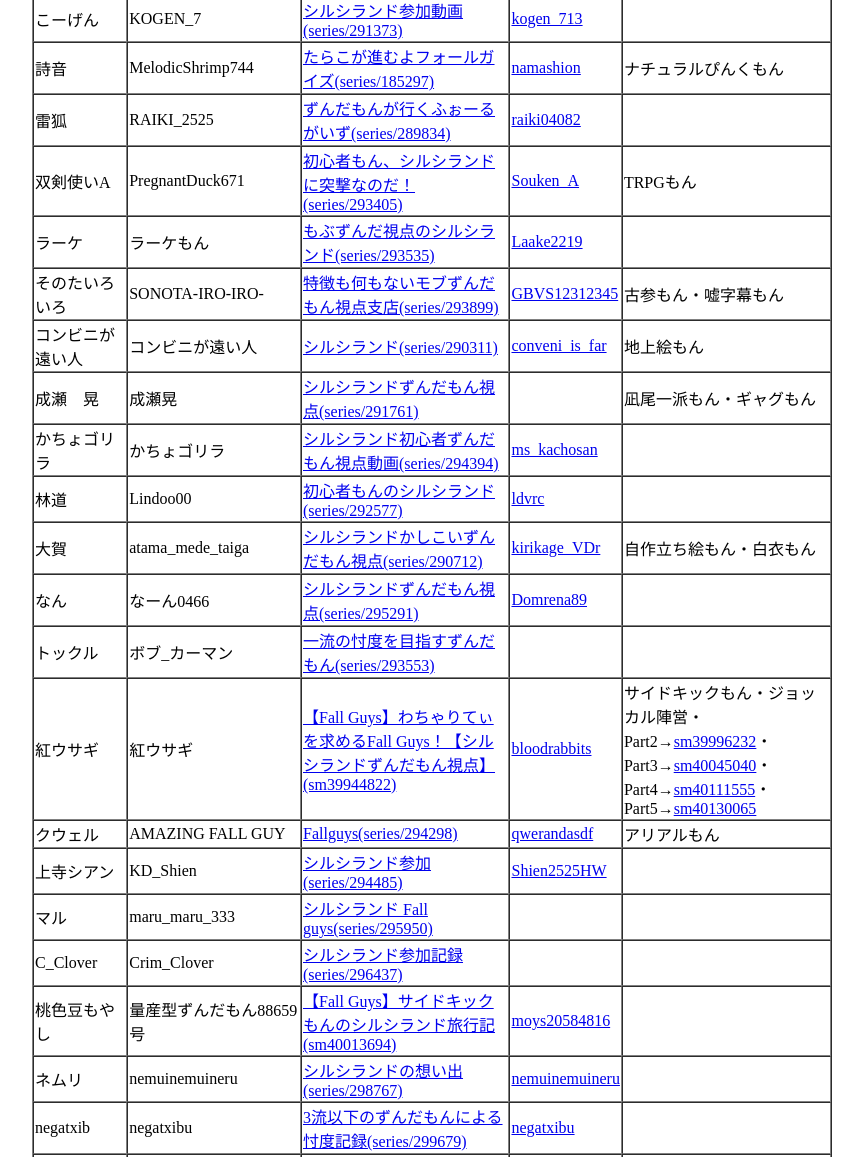
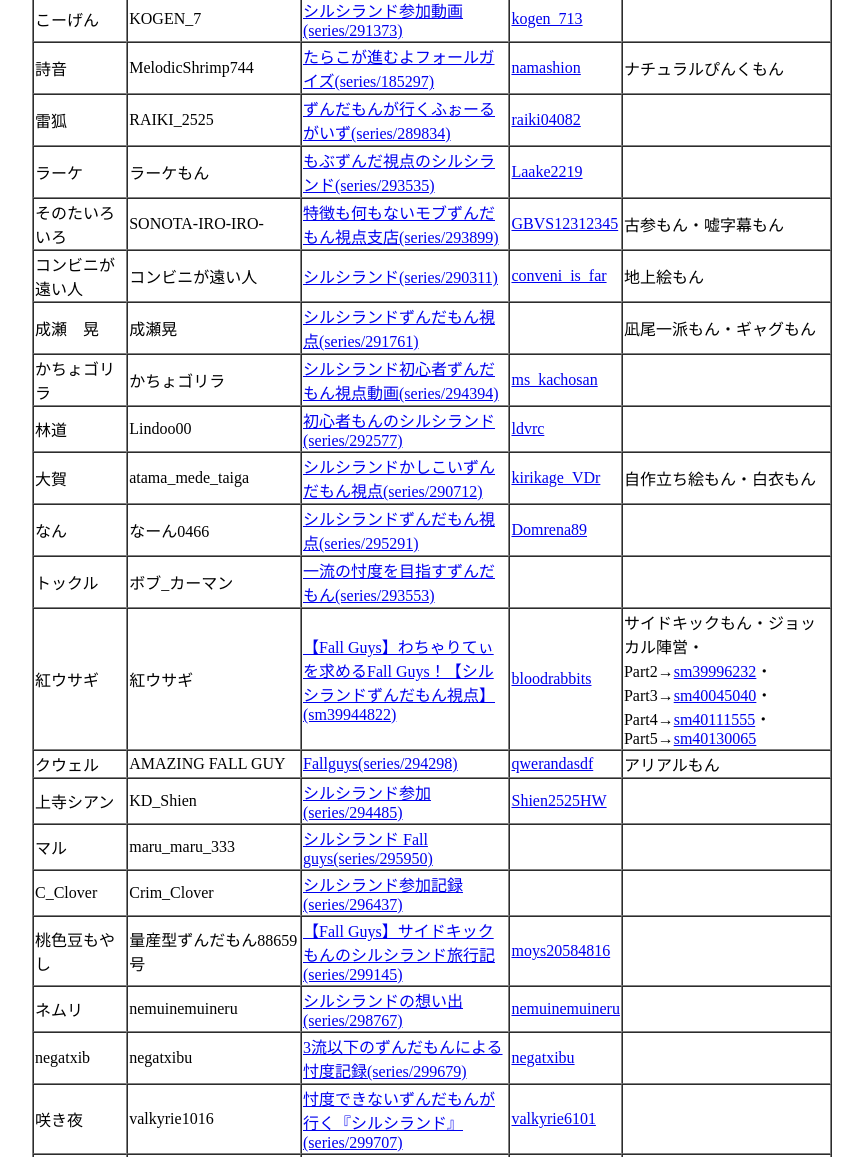
Before and after one commit to fallguysale1050/Shirushira-land-info, a plain HTML site: page index.html in a window 1280 px wide. Shown: the part 2991-4148 px from the top of the page, without its empty margins (208-1071 px from the left). Drawn offline with Linux system fonts and the light colour scheme.

Commit message:
Update index.html

```diff
--- a/index.html
+++ b/index.html
@@ -331,13 +331,6 @@
             <td></td>
           </tr>
           <tr>
-            <td>双剣使いA</td>
-            <td>PregnantDuck671</td>
-            <td><a href="https://www.nicovideo.jp/series/293405">初心者もん、シルシランドに突撃なのだ！(series/293405)</a></td>
-            <td><a href="https://twitter.com/Souken_A">Souken_A</a></td>
-            <td>TRPGもん</td>
-          </tr>
-          <tr>
             <td>ラーケ</td>
             <td>ラーケもん</td>
             <td><a href="https://www.nicovideo.jp/series/293535">もぶずんだ視点のシルシランド(series/293535)</a></td>
@@ -438,7 +431,7 @@
           <tr>
             <td>桃色豆もやし</td>
             <td>量産型ずんだもん88659号</td>
-            <td><a href="https://www.nicovideo.jp/watch/sm40013694">【Fall Guys】サイドキックもんのシルシランド旅行記(sm40013694)</a></td>
+            <td><a href="https://www.nicovideo.jp/series/299145">【Fall Guys】サイドキックもんのシルシランド旅行記(series/299145)</a></td>
             <td><a href="https://twitter.com/moys20584816">moys20584816</a></td>
             <td></td>
           </tr>
```
